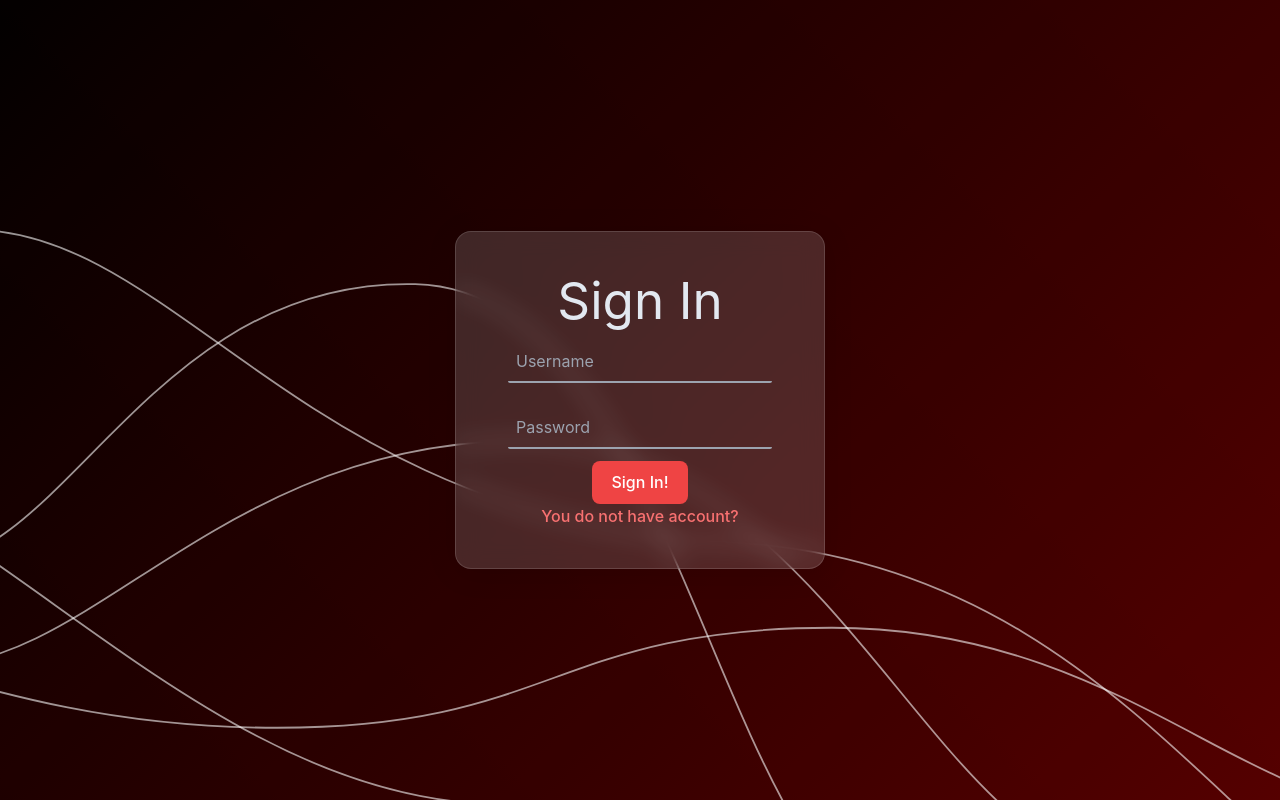
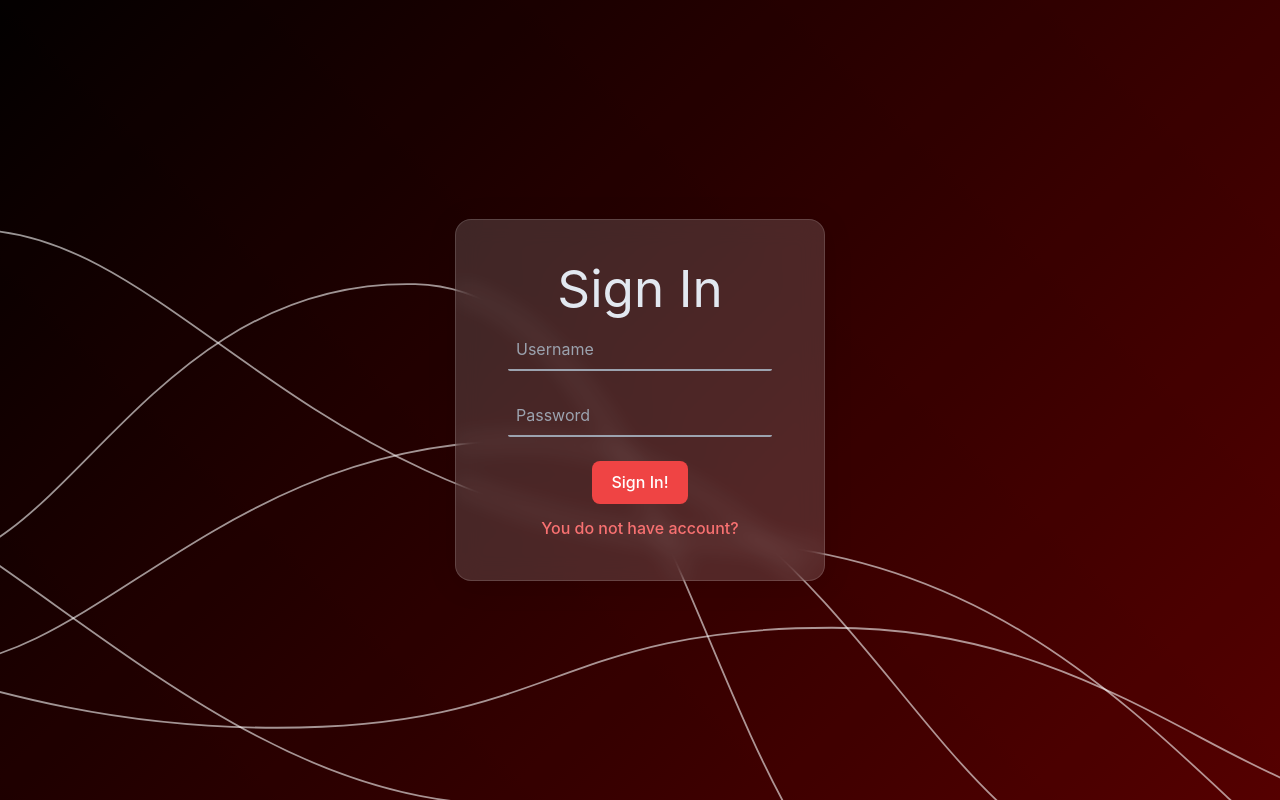
Before and after one commit to Ibro02/ecommerce-website, a React (Vite) app: page / in a window 1280 px wide. Shown: the top 800 px of the page. Built offline with nearby package versions, Linux system fonts and the light colour scheme.

Commit message:
added larger margin at Sign In button

```diff
--- a/src/components/common/button/Button.tsx
+++ b/src/components/common/button/Button.tsx
@@ -43,7 +43,7 @@ function Button({
 			{btn && (
 
 				<button
-				className={`${color ?? "text-white hover:bg-red-700"} p-${
+				className={`${color ?? "text-white my-3 hover:bg-red-700"} p-${
 					padding ?? "2"
 				} ${bgColor ?? "bg-red-500"} border-none `}
 				onClick={() => onClick()}
--- a/src/components/groups/signInForm/SignInForm.tsx
+++ b/src/components/groups/signInForm/SignInForm.tsx
@@ -16,7 +16,7 @@ function SignInForm() {
 					mode
 						? ""
 						: "opacity-0 p-0 translate-x-1/4 translate-y-1/4 rounded-none z-0"
-				} z-20 p-10 rounded-lg flex-column bg-blur ease-in duration-500`}
+				} z-20 p-10 flex-column bg-blur ease-in duration-500`}
 			>
 				<h1 className="text-slate-200">Create Account</h1>
 
```
